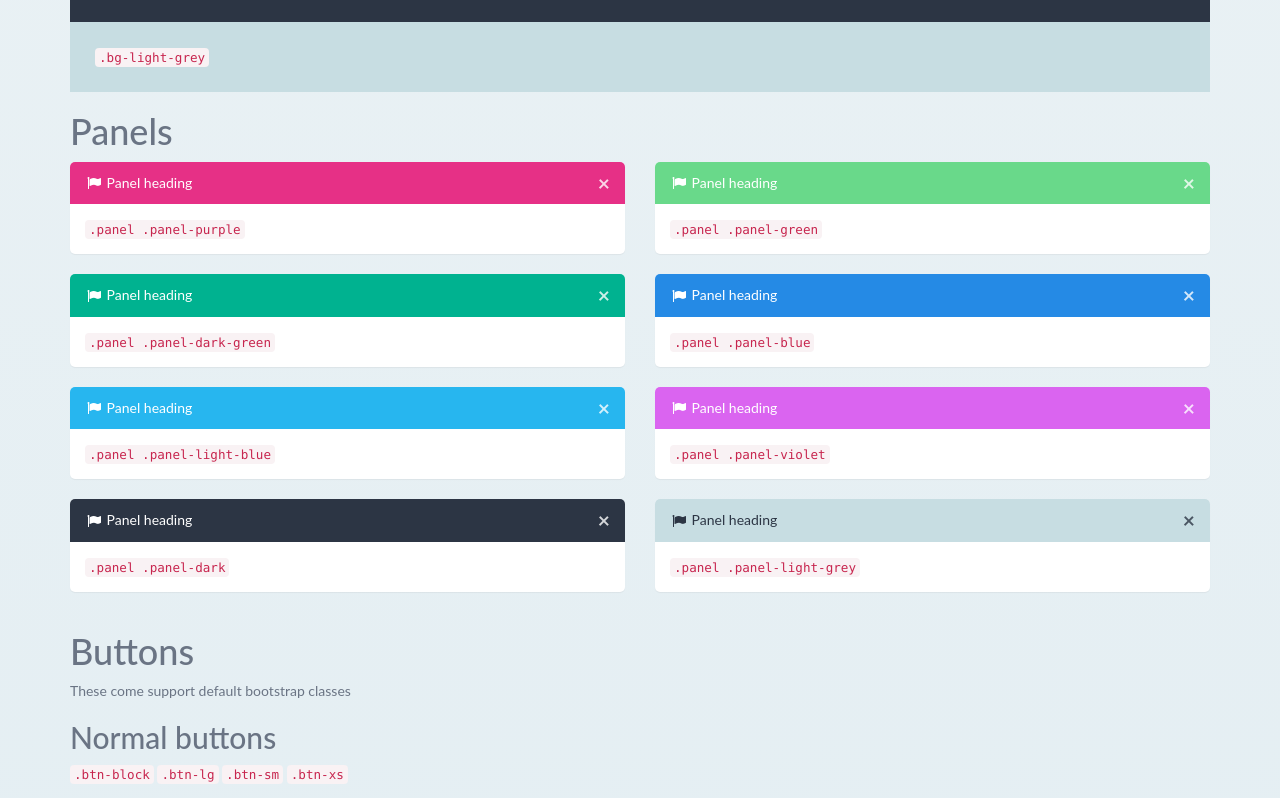
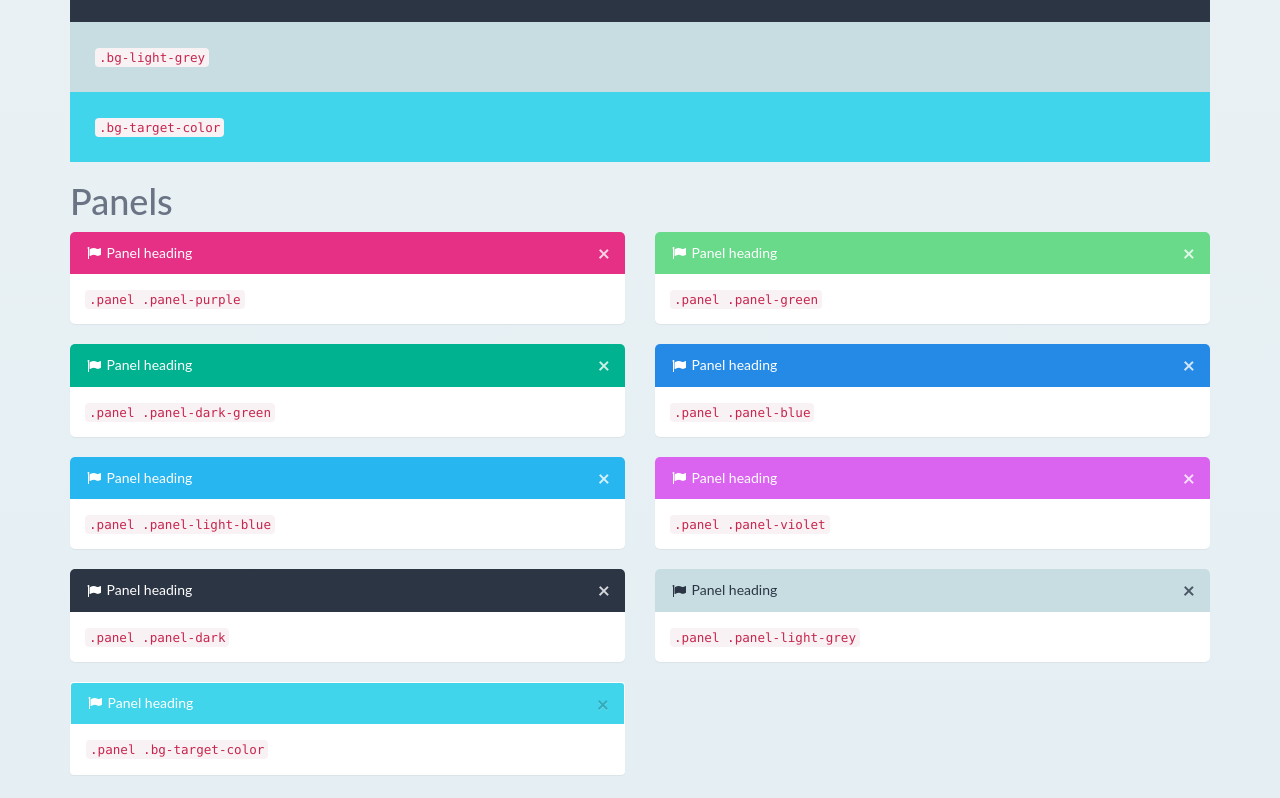
Before and after one commit to giosg/ui-toolkit, a website: page index.html in a window 1280 px wide. Shown: the part 1406-2204 px from the top of the page. Drawn offline with nearby package versions, Linux system fonts and the light colour scheme; files whose address does not match are found by name.

Commit message:
Added some examples

```diff
--- a/index.html
+++ b/index.html
@@ -148,6 +148,7 @@
           <div style="padding: 25px" class="bg-violet"><code>.bg-violet</code></div>
           <div style="padding: 25px" class="bg-dark"><code>.bg-dark</code></div>
           <div style="padding: 25px" class="bg-light-grey"><code>.bg-light-grey</code></div>
+          <div style="padding: 25px" class="bg-target-color"><code>.bg-target-color</code></div>
 
         <h1>Panels</h1>
 
@@ -253,6 +254,19 @@
               </div>
               <div class="panel-body">
                 <code>.panel .panel-light-grey</code>
+              </div>
+            </div>
+          </div>
+
+          <div class="col-md-6">
+            <div class="panel">
+              <div class="panel-heading bg-target-color">
+                <i class="fa fa-fw fa-flag"></i>
+                <span>Panel heading</span>
+                <button type="button" class="close"><span aria-hidden="true">&times;</span></button>
+              </div>
+              <div class="panel-body">
+                <code>.panel .bg-target-color</code>
               </div>
             </div>
           </div>
@@ -551,6 +565,7 @@
         <span class="label label-violet">.label-violet</span>
         <span class="label label-dark">.label-dark</span>
         <span class="label label-light-grey">.label-light-grey</span>
+        <span class="label bg-target-color">.bg-target-color</span>
 
 
         <h2>Round labels</h2>
@@ -564,6 +579,7 @@
         <span class="label label-violet label-round">label-violet</span>
         <span class="label label-dark label-round">label-dark</span>
         <span class="label label-light-grey label-round">label-light-grey</span>
+        <span class="label bg-target-color label-round">bg-target-color</span>
 
 
         <h1>Inline inputs</h1>
```
